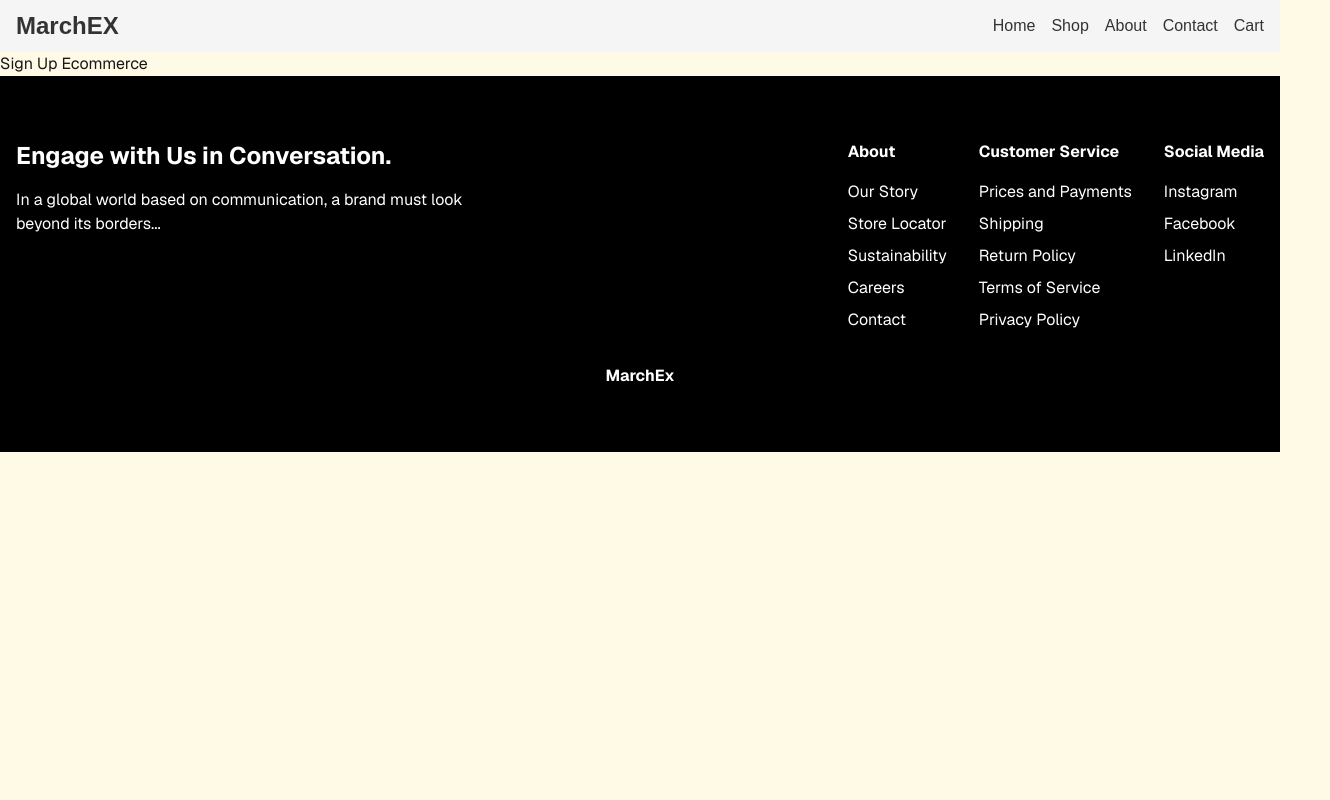
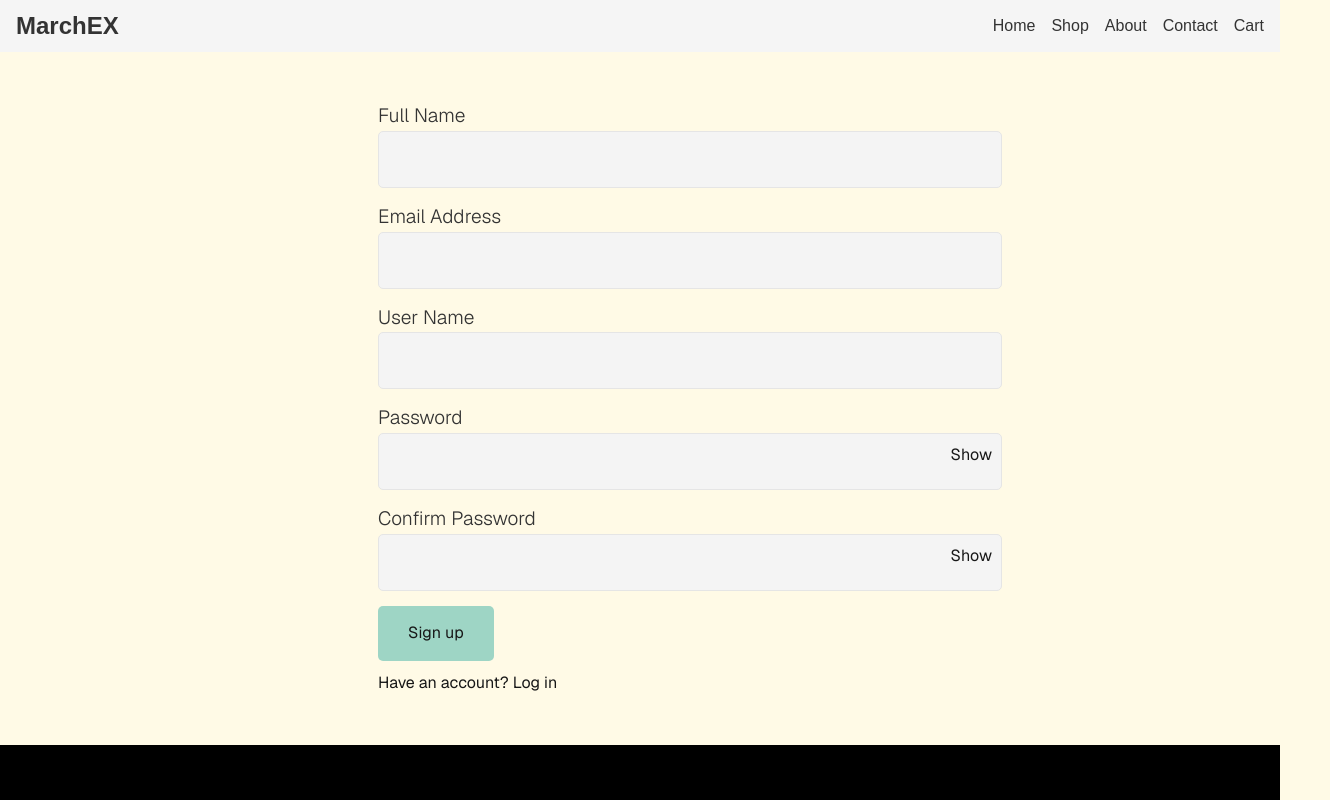
Before and after one commit to giftdavid101/-march-Express, a Next.js app in the folder FRONTEND/march-express/: page /signup in a window 1280 px wide. Shown: the top 800 px of the page, 1330 px wide, since content can reach past the window. Built offline with nearby package versions, Linux system fonts and the light colour scheme.

Commit message:
shop page

```diff
--- /dev/null
+++ b/FRONTEND/march-express/src/app/css/signup.css
@@ -0,0 +1,109 @@
+:root {
+
+    --black: #333333;
+    --off-white: #f4f4f4;
+    --grey: #666666;
+    --light-grey: #999999;
+    --lighter-grey: #e5e5e5;
+    --lighter-blue: #9ed5c5;
+    --green: #19b729;
+    --large: 1.2rem;
+    --rad-default: 10px;
+    --rad-5: 5px;
+}
+
+.sign-up-style {
+    margin: 50px;
+    width: 100%;
+    /*height: 100dvh;*/
+    display: flex;
+    justify-content: center;
+    overflow-y: auto;
+}
+
+.sign-up {
+    display: flex;
+    justify-content: center;
+    height: 60%;
+}
+.con-img img {
+    transform: rotate(-90deg);
+}
+.con-img {
+    width: 50%;
+    display: none;
+    align-items: start;
+}
+.form-con {
+     width: 100%;
+ }
+@media screen and (min-width: 769px) {
+    .con-img{
+        display: block;
+        margin-top: 60px;
+    }
+    .form-con{
+        width: 50%;
+    }
+}
+
+
+
+input {
+    width: 100%;
+    font-size: 1rem;
+    padding: 15.5px 21px;
+    margin-bottom: 15px;
+    outline: none;
+    background: var(--off-white);
+    border: 1px solid var(--lighter-grey);
+    border-radius: 5px;
+}
+label {
+    color: var(--black);
+    font-weight: 300;
+    text-transform: capitalize;
+    font-size: 1.2em;
+}
+.auth-btn {
+    border: none;
+    padding: 15.5px 30px;
+    background: var(--lighter-blue);
+    border-radius: 5px;
+    margin-bottom: 10px;
+    cursor: pointer;
+    display: flex;
+    align-items: center;
+    justify-content: center;
+}
+
+.loader {
+    border: 4px solid var(--off-white);
+    border-radius: 50%;
+    border-top: 4px solid var(--black);
+    width: 16px;
+    height: 16px;
+    animation: spin 2s linear infinite;
+}
+
+@keyframes spin {
+    0% {
+        transform: rotate(0deg);
+    }
+    100% {
+        transform: rotate(360deg);
+    }
+}
+
+.password-container {
+    position: relative;
+    width: 100%;
+}
+
+.toggle-password {
+    position: absolute;
+    top: 50%;
+    right: 10px;
+    transform: translateY(-50%);
+    cursor: pointer;
+}
--- a/FRONTEND/march-express/src/app/signup/page.tsx
+++ b/FRONTEND/march-express/src/app/signup/page.tsx
@@ -1,10 +1,83 @@
+'use client'
+import "../css/signup.css"
+import {useState} from "react";
+
 export default function SignUpPage() {
-
+    const [loading, setLoading] = useState(false);
+    const [showPassword, setShowPassword] = useState(false);
+    const [showConfirmPassword, setShowConfirmPassword] = useState(false);
 
     return (
         <div className=" font-[family-name:var(--font-geist-sans)]">
+            <div className="sign-up-style">
+                <div className="sign-up container">
+                    {/*<div className={'con-img'}>*/}
+                    {/*    <img className={'rotate-vertical'} src="" alt="p-s" />*/}
+                    {/*</div>*/}
+                    <div className={'form-con'}>
+                        <form>
+                            <div className={'input-field'}>
+                                <label htmlFor={'full_name'}>Full Name</label>
+                                <input
+                                    id={'full_name'}
+                                    name={'full_name'}
+                                />
+                            </div>
+                            <div className={'input-field'}>
+                                <label htmlFor={'email'}>Email Address</label>
+                                <input
+                                    id={'email'}
+                                    name={'email'}
+                                />
+                            </div>
+                            <div className={'input-field'}>
+                                <label htmlFor={'username'}>User Name</label>
+                                <input
+                                    id={'username'}
+                                    name={'username'}
+                                />
+                            </div>
+                            <div className={'input-field password-container'}>
+                                <label htmlFor={'password'}>Password</label>
+                                <input
+                                    type={showPassword ? 'text' : 'password'}
+                                    id={'password'}
+                                    name={'password'}
+                                />
+                                <span
+                                    className="toggle-password"
+                                    onClick={() => setShowPassword(!showPassword)}
+                                >
+                {showPassword ? 'Hide' : 'Show'}
+              </span>
+                            </div>
+                            <div className={'input-field password-container'}>
+                                <label htmlFor={'confirm_password'}>Confirm Password</label>
+                                <input
+                                    type={showConfirmPassword ? 'text' : 'password'}
+                                    id={'confirm_password'}
+                                    name={'confirm_password'}
+                                />
+                                <span
+                                    className="toggle-password"
+                                    onClick={() => setShowConfirmPassword(!showConfirmPassword)}
+                                >
+                {showConfirmPassword ? 'Hide' : 'Show'}
+              </span>
+                            </div>
 
-            Sign Up Ecommerce
+                            <button className="auth-btn" type="submit" disabled={loading}>
+                                {loading ? <div className="loader"></div> : 'Sign up'}
+                            </button>
+                        </form>
+                        <div>
+                            <p>
+                                Have an account? <a href={'/login'}>Log in</a>
+                            </p>
+                        </div>
+                    </div>
+                </div>
+            </div>
         </div>
 
     );
```
